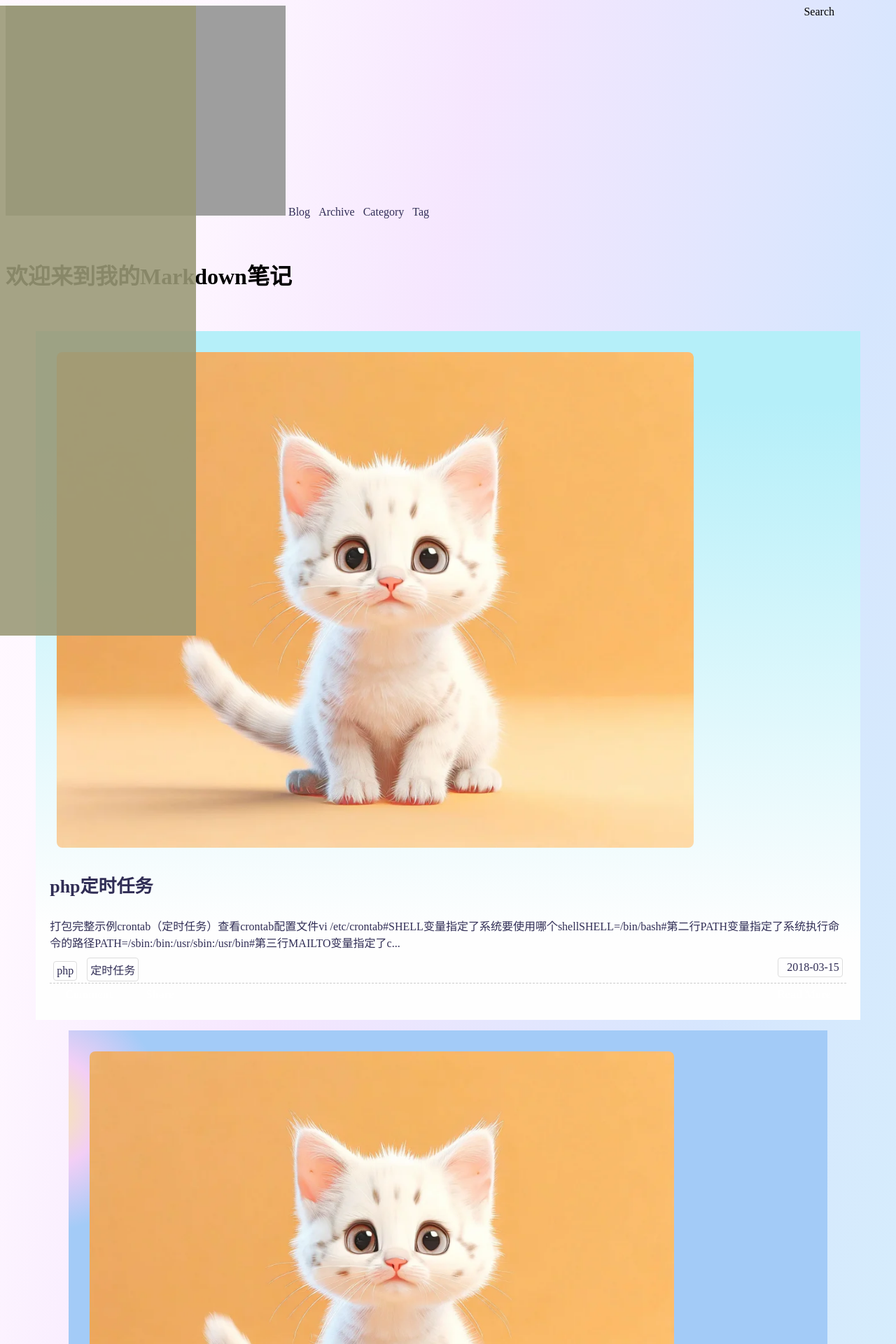
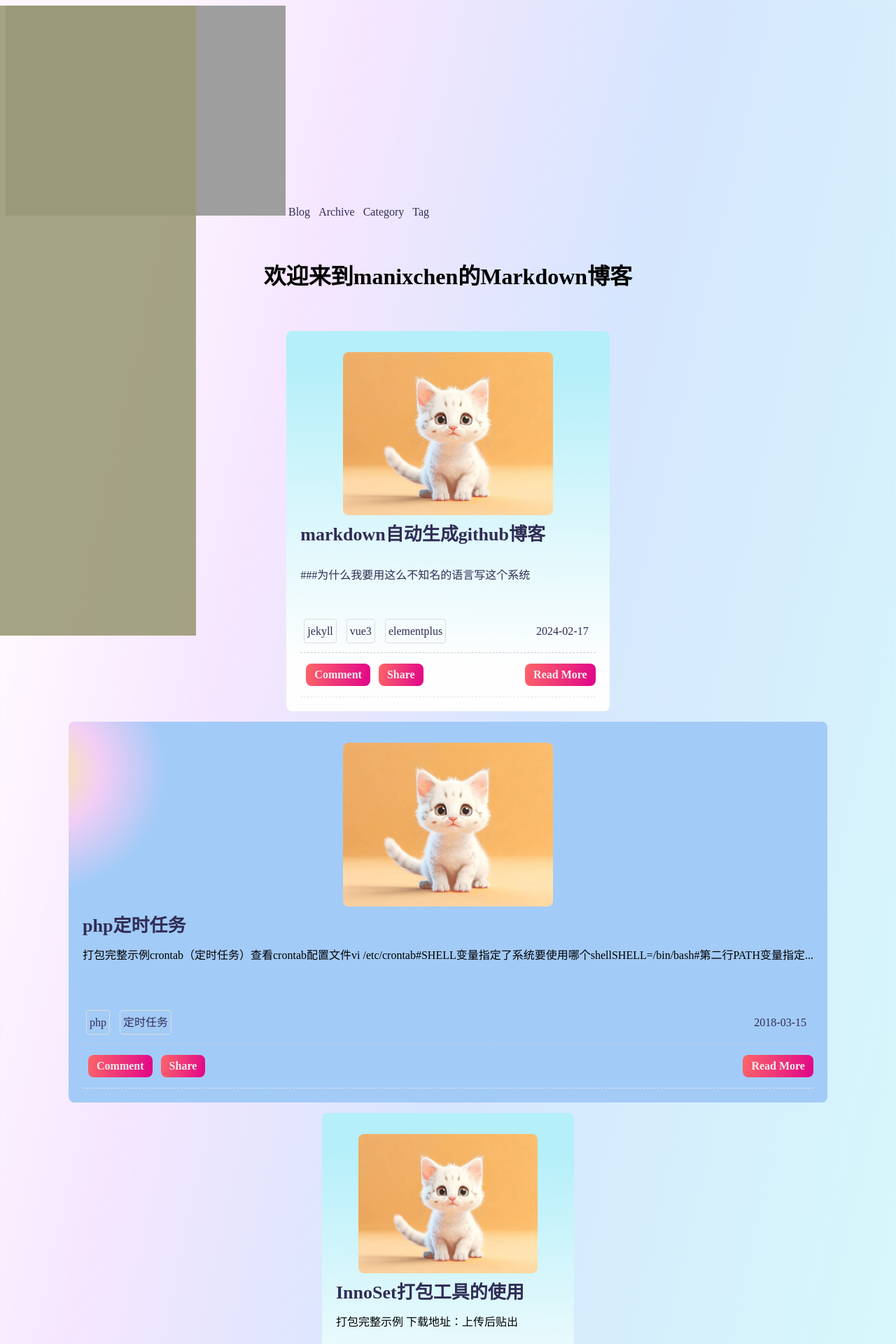
Before and after one commit to ManixChen/manixchen.github.com, a Jekyll site: the page built from index.html, in a window 1280 px wide. Shown: the top 1920 px of the page at 70% size. Built offline with Jekyll 4.4.1, drawn with Linux system fonts in a browser that asks for light colours; a script that is not in the unit is left out; the list of posts is cut into pages by our own code; some of the changed text lies outside the part shown.

Commit message:
修改首页信息

````diff
--- a/_config.yml
+++ b/_config.yml
@@ -27,8 +27,8 @@ defaults:
 
 
 title: "ManixChen"
-email: "18064266867@163.com"
-description: "ManixChen的个人技术博客（陈明安）"
+email: "manixchensunshine@163.com"
+description: "ManixChen的个人技术博客,此博客采用VUE3+elementPlus+ jeklly markdown构建，仅供github个人主页使用"
 github_username:  "ManixChen"
 #搜索功能
 swiftype_searchId: "NPWtAox5cwrizmB19q9k"
--- a/_includes/footer.html
+++ b/_includes/footer.html
@@ -1,11 +1,13 @@
     <footer  class="footnote footnote-tiffany">
         <div class="container">
-                <a class="foot-item" href="mailto:{{ site.email }}" target="_blank"><span class="octicon octicon-mail"></span></a>
-                <a class="foot-item" href="https://github.com/{{ site.github_username }}" target="_blank"><span class="octicon octicon-mark-github"></span></a>
-                <!-- <a class="foot-item" href="{{ '/feed.xml' | prepend: site.baseurl | prepend: site.url }}" target="_blank"><span class="octicon octicon-rss"></span></a> -->
-                <a class="foot-item" href="{{ '/link/' | prepend: site.baseurl | prepend: site.url }}">必</a>
-                &nbsp;
-                <a href="#"><span class="word-keep">&copy; ManixChen</span></a>
+                <a class="foot-item" href="mailto:{{ site.email }}" target="_blank">
+                    <span class="octicon octicon-mail"></span>
+                </a>
+                <a class="foot-item" href="https://github.com/{{ site.github_username }}" target="_blank">
+                    git
+                </a>
+                <a class="foot-item" href="{{ '/link/' | prepend: site.baseurl | prepend: site.url }}">必应</a>
+                <a href="#"><strong >&copy; ManixChen</strong></a>
         </div>
     </footer>
 </div>
--- a/_includes/head.html
+++ b/_includes/head.html
@@ -12,7 +12,52 @@
 
     <!-- <link rel="stylesheet" type="text/css" href="{{ '/static/css/bootstrap.min.css' | prepend: site.baseurl | prepend: site.url}}" />
     <link rel="stylesheet" type="text/css" href="{{ '/static/css/style.css' | prepend: site.baseurl | prepend: site.url}}" /> -->
+      <style>
+        .pager-container{
+          height: 80px;
+            display: flex;
+        }
+        ul.pagers {
+          user-select: none;
+          list-style: none;
+          font-size: 1.3rem;
+          padding: 0;
+          margin: 0;
+          display: flex;
+          height: 60px;
+          line-height: 60px;
+          align-items: center;
+          justify-content: center;
+      }
+        .pagers li.is-active {
+            /* color: var(--el-pagination-hover-color); */
+            cursor: default;
+            font-weight: 700;
+        }
+        .pagers li  a{
+            padding: 1px 4px;
+            margin: 0 5px;
+            border-bottom: 1px solid transparent;
+            border-radius: var(--el-pagination-border-radius);
+            cursor: pointer;
+        }
+        .pagers li a:hover{
+          color:  linear-gradient(103deg, rgb(252, 102, 104) 0%, rgb(225, 4, 137) 100%);
+            border-bottom: 1px solid #fff;
+        }
 
+        .footnote{
+          margin: 30px 0 0 0;
+          padding: 15px;
+          text-align: center;
+        }
+
+        .footnote a{
+          margin: 5px 8px 8px 8px;
+          text-align: center;
+          font-size: 1.3rem;
+        }
+      </style>
 
   <!-- <link rel="stylesheet" type="text/css" href="{{ '/static/scss/style.css' | prepend: site.baseurl | prepend: site.url}}" /> -->
     {% for style in page.styles %}
--- a/_includes/header.html
+++ b/_includes/header.html
@@ -37,7 +37,7 @@
                   {% endif %}
                 {% endfor %}
 
-                <el-form :model="formInline"  :inline="true" style="float: right;margin-right: 80px;"   label-width="120px">
+                <el-form style="display: none;" :model="formInline"  :inline="true" style="float: right;margin-right: 80px;"   label-width="120px">
                     <el-form-item label="Activity search">
                         <el-input v-model="formInline.search" placeholder="Approved by" clearable />
                     </el-form-item>
--- /dev/null
+++ b/_posts/2024-02-17-jekyllweb.md
@@ -0,0 +1,58 @@
+---
+layout: post
+title: markdown自动生成github博客
+tags: jekyll vue3 elementplus
+categories: web建站
+---
+
+###为什么我要用这么不知名的语言写这个系统
+* 好奇心驱使，热爱新鲜技术，希望避免重复性劳动
+* 复用率高，每天写写markdown日记便可以同步到github
+* 学的东西都来自开源，总的回馈点什么
+
+
+###起因
+  其实都知道github是我们很常用的一个仓库
+. 很多人在上面贡献了大量的优秀项目
+其中的大神也是层出不穷
+谁人不想拥有自己的开源项目，就像尤玉溪一样，当然就是VUE的提出者兼实施者，MVVM框架的创造大佬一样
+言归正传，在我刚大学毕业那会就一直研究怎么不花钱就去搭建博客，那时候还花钱备案去域名备案中心备案，后面接触了github这个平台
+是真的挺好用的，个人用于记录项目并回滚是相当方便的
+
+github既然这么方便，但是大家有没有想过，为什么github个人主页不能进行个性化定制呢，其实不然，giithub是提供了几种定制方法的
+
+### 方法
+今天我使用的便是 ruby jekyll vue3 elementplus 来重构N年前的 jquery  bootstrap 方案
+有兴趣的自行下载，您现在看到的项目便是使用最新的vue3实现的
+
+
+###操作
+1. 安装ruby：
+    - 配置淘宝镜像，自行百度，我就不重复性劳动
+    - 安装gem
+        ```
+        ryby安装以及插件
+        gem sources --add https://gems.ruby-china.com/ --remove https://rubygems.org/
+        ```
+2. 安装jekyll：[官网](http://jekyllcn.com/)
+    - 自行百度 使用gem即可
+    ```
+        gem install jekyll
+        gem install jekyll-paginate --platform=ruby
+
+    ```
+    - 创建jekyll项目按照官网很简单，或者直接clone我的项目也可以很快上手
+    ```
+            gem install jekyll bundler
+            jekyll new my-awesome-site
+            cd my-awesome-site
+            bundle install
+            bundle exec jekyll serve
+            # => 打开浏览器 http://localhost:4000
+    ```
+    - 自定义域名
+    ```
+    不想再与主机服务商打交道？GitHub Pages 基于 Jekyll 构建，你可以轻而易举地在 GitHub 上免费发布网站——自定义域名等等。
+
+        进一步了解  [使用GitHub Pages](https://pages.github.com/)
+    ```
--- a/index.html
+++ b/index.html
@@ -1,5 +1,6 @@
 ---
 layout: default
+title: manixchen
 styles : [elementplus.css,index.css]
 scripts: [index.js]
 ---
@@ -13,7 +14,7 @@ scripts: [vue@3.js,element-plus.js,index.js]
   <el-col>
     <br>
     <br>
-    <h1 justify="center">欢迎来到我的Markdown笔记</h1>
+    <h1 justify="center">欢迎来到{{page.title}}的Markdown博客</h1>
     <br>
     <br>
   </el-col>
@@ -24,27 +25,27 @@ scripts: [vue@3.js,element-plus.js,index.js]
           <img src="{{'/static/img/cat@1366@768.webp' | prepend:site.baseurl | prepend: site.url  }}" alt="">
         </header>
         <main class="module">
-          <h1>
+          <div class="article-title">
             <a class="title" href="{{ post.url | prepend: site.baseurl | prepend: site.url }}">
               {{ post.title }}
             </a>
-          </h1>
+          </div>
             {% if post.excerpt.size > 32 %}
-            <p class="post-excerpt">
+            <div class="post-excerpt">
               {{ post.excerpt }}
-            </p>
+            </div>
             {% else %}
-            <p class="post-excerpt">
-              {{ post.content | strip_html | strip_newlines | truncate: 160 }}
-            </p>
+            <div class="post-excerpt" >
+              {{ post.content | strip_html | strip_newlines | truncate: 100 }}
+            </div>
             {% endif %}
 
 
           <div class="article-tags">
               {% for tag in post.tags %}
-              <a class="categori-tag" href="{{ site.baseurl | prepend: site.url }}/tags/#{{ tag }}">
-                <span class="octicon octicon-tag"></span> {{ tag }}
-              </a>
+                <a class="categori-tag" href="{{ site.baseurl | prepend: site.url }}/tags/#{{ tag }}">
+                  <span class="octicon octicon-tag"></span> {{ tag }}
+                </a>
               {% endfor %}
               <span class="word-keep pull-right">
                 <a class="datetime" href="{{ site.baseurl | prepend: site.url  }}/archive/#{{ post.date | date: '%Y-%m-%d' }}">
@@ -68,12 +69,9 @@ scripts: [vue@3.js,element-plus.js,index.js]
     </article>
     </el-col>
   {% endfor %}
-</el-row>
-
-
-  <nav class="text-center">
-      <ul class="pagination text-warning">
-        {% if paginator.total_pages > 1 %}
+  <el-col :sm="24" class="pager-container">
+    <ul class="pagers text-warning">
+      {% if paginator.total_pages > 1 %}
           {% if paginator.previous_page %}
                 <li><a href="{{ paginator.previous_page_path | prepend: site.baseurl | prepend: site.url }}" aria-label="Previous"><span aria-hidden="true">&laquo;</span></a></li>
           {% endif %}
@@ -89,6 +87,7 @@ scripts: [vue@3.js,element-plus.js,index.js]
           {% if paginator.next_page %}
                 <li><a href="{{ paginator.next_page_path | prepend: site.baseurl | prepend: site.url }}" aria-label="Next"><span aria-hidden="true">&raquo;</span></a></li>
           {% endif %}
-        {% endif %}
+      {% endif %}
       </ul>
-  </nav>
+  </el-col>
+</el-row>
--- a/static/css/index.css
+++ b/static/css/index.css
@@ -1,6 +1,10 @@
 a,p,span{
     text-decoration: none;
     color: rgb(48, 45, 85);
+}
+[justify="center"]{
+    display: flex;
+    justify-content: center;
 }
 .el-menu{background: transparent;}
 /* 默认等待6秒 */
@@ -272,6 +276,7 @@ body{
     display: block;
     max-width: 90%;
     padding: 20px;
+    border-radius: 8px;
 }
 .article-box .article-box-cloum:nth-child(odd) article{
     background: radial-gradient(169px at -2.9% 12.9%, rgb(247, 234, 163) 0%, rgba(236, 180, 238, 0.56) 46.4%, rgb(163, 203, 247) 100.7%);
@@ -284,18 +289,30 @@ body{
 
 .article-box-cloum article header img{
     width: 80%;
+    max-width: 300px;
     /* height: 100%; */
     border-radius: 8px;
     margin: 10px;
 }
-.article-box-cloum article h1 a{
+.article-box-cloum article header img:hover{
+    transform: scale(1.3);
+    transition: all 2s ease;
+}
+.article-box-cloum article .article-title a{
     font-size: 26px;
     margin-bottom: 0;
+    display: block;
+    height: 36px;
+    line-height: 36px;
+    overflow: hidden;
+    text-overflow: ellipsis;
+    font-weight: 600;
 }
 
 .article-box-cloum .post-excerpt{
-    padding: 8px 0;
-    max-height: 150px;
+    padding: 10px 0;
+    height: 80px;
+    border-bottom: 1px dashed #e5e5e5;
     overflow: hidden;
     margin: 0;
     border: 0;
@@ -307,9 +324,22 @@ body{
     -webkit-font-smoothing: antialiased;
     text-rendering: optimizeLegibility;
 }
-
+.article-box-cloum .post-excerpt p{
+    display: inline-block;
+    height: 60px;
+    overflow: hidden;
+    text-overflow: ellipsis;
+}
+.post-excerpt p:not(:first-child),.post-excerpt h1:not(:first-child),
+.post-excerpt h2:not(:first-child),.post-excerpt h3:not(:first-child),
+.post-excerpt p~ {
+    display: none;
+}
 .article-box-cloum .article-tags{
     border-bottom: 1px dashed #ccc;
+    height: 50px;
+    line-height: 25px;
+    overflow: hidden;
 }
 
 .article-box-cloum .article-tags a{
@@ -329,17 +359,20 @@ body{
     text-transform: lowercase;
     margin-left: auto;
     padding-left: 12px;
+    border-color: transparent;
 }
 
-.article-box-cloum .footer{
+.article-box-cloum  footer{
     padding: 15px 0;
+    border-bottom: 1px dashed #e5e5e5;
 }
 
 .article-box-cloum footer a{
     display: inline-block;
-    color: #fff;
+    color: #efefef;
     font-size: 16px;
-    padding: 7px 22px;
+    padding: 7px 12px;
+    margin-left: 8px;
     position: relative;
     z-index: 2;
     font-family: var(--epcl-font-family);
@@ -349,8 +382,13 @@ body{
     letter-spacing: 0;
     -webkit-transition: all .3s ease;
     transition: all .3s ease;
+    background-image: linear-gradient(103deg, rgb(252, 102, 104) 0%, rgb(225, 4, 137) 100%);
 }
 
 .article-box-cloum footer a.readmore{
     float: right;
 }
+.article-box-cloum footer a:hover{
+    transform: scale(1.2);
+    transition: all .3s ease;
+}
````
